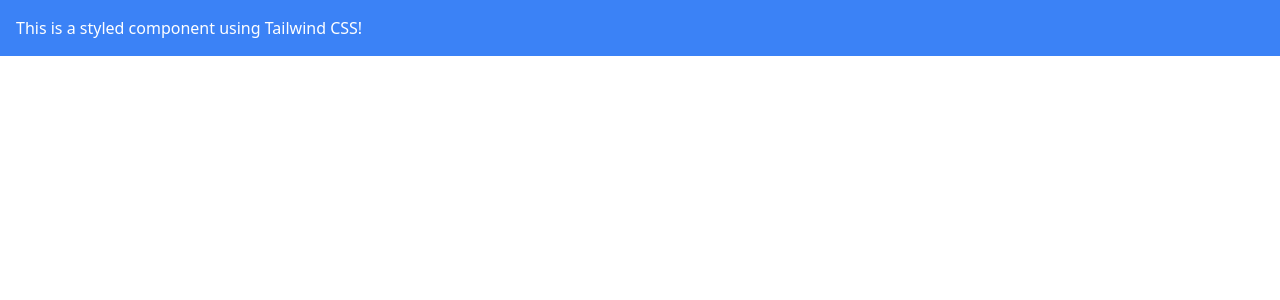
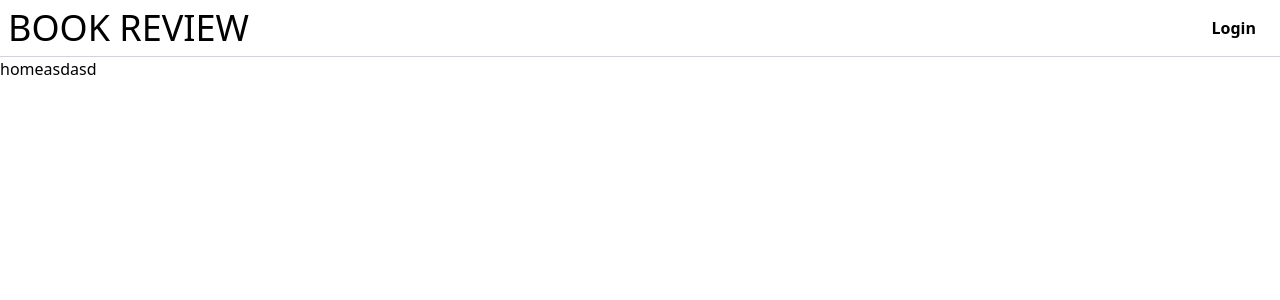
Before and after one commit to ysw753/bookreview, a React (Create React App) app: page / in a window 1280 px wide. Shown: the top 300 px of the page. Built offline with nearby package versions, Linux system fonts and the light colour scheme; no server answers.

Commit message:
firebase설정,navbar로그인현

```diff
--- a/package.json
+++ b/package.json
@@ -12,8 +12,10 @@
     "@types/node": "^16.18.36",
     "@types/react": "^18.2.13",
     "@types/react-dom": "^18.2.6",
+    "firebase": "^9.22.2",
     "react": "^18.2.0",
     "react-dom": "^18.2.0",
+    "react-router-dom": "^6.13.0",
     "react-scripts": "5.0.1",
     "tailwindcss": "^3.3.2",
     "typescript": "^4.9.5",
--- a/src/App.tsx
+++ b/src/App.tsx
@@ -1,8 +1,13 @@
+import Navbar from "./components/Navbar";
+import { Outlet } from "react-router-dom";
+import { AuthContextProvider } from "./context/AuthContext";
+
 function App() {
   return (
-    <div className="bg-blue-500 text-white p-4">
-      This is a styled component using Tailwind CSS!
-    </div>
+    <AuthContextProvider>
+      <Navbar />
+      <Outlet />
+    </AuthContextProvider>
   );
 }
 
--- /dev/null
+++ b/src/api/firebase.js
@@ -0,0 +1,30 @@
+// Import the functions you need from the SDKs you need
+import { initializeApp } from "firebase/app";
+
+import {
+  getAuth,
+  signInWithPopup,
+  GoogleAuthProvider,
+  onAuthStateChanged,
+} from "firebase/auth";
+
+const firebaseConfig = {
+  apiKey: process.env.REACT_APP_FIREBASE_API_KEY,
+  authDomain: process.env.REACT_APP_FIREBASE_AUTH_DOMAIN,
+  projectId: process.env.REACT_APP_FIREBASE_PROJECT_ID,
+  databaseURL: process.env.REACT_APP_FIREBASE_DATABASE,
+};
+
+// Initialize Firebase
+const app = initializeApp(firebaseConfig);
+const auth = getAuth();
+const provider = new GoogleAuthProvider();
+
+export function login() {
+  signInWithPopup(auth, provider).catch(console.error);
+}
+export function onUserStateChanged(callback) {
+  onAuthStateChanged(auth, async (user) => {
+    callback(user);
+  });
+}
--- /dev/null
+++ b/src/components/Navbar.tsx
@@ -0,0 +1,24 @@
+import React from "react";
+import { Link } from "react-router-dom";
+import Button from "./ui/Button";
+import { useAuthContext } from "../context/AuthContext";
+
+const Navbar = () => {
+  const { user, login } = useAuthContext();
+  return (
+    <header className="flex justify-between border-b border-gray-300 p-2">
+      <Link to="/" className="flex items-center text-4xl text-brand ">
+        <h1>BOOK REVIEW</h1>
+      </Link>
+      <nav className="flex items-center gap-4 font-semibold">
+        {user ? (
+          <Button text={"Logout"} onClick={() => {}} />
+        ) : (
+          <Button text={"Login"} onClick={login} />
+        )}
+      </nav>
+    </header>
+  );
+};
+
+export default Navbar;
--- /dev/null
+++ b/src/components/ui/Button.tsx
@@ -0,0 +1,19 @@
+import React from "react";
+
+type ButtonProps = {
+  text: string;
+  onClick: (event: React.MouseEvent<HTMLButtonElement>) => void;
+};
+
+const Button = ({ text, onClick }: ButtonProps) => {
+  return (
+    <button
+      className="bg-brand py-2 px-4 rounded-sm hover:brightness-110"
+      onClick={onClick}
+    >
+      {text}
+    </button>
+  );
+};
+
+export default Button;
--- /dev/null
+++ b/src/context/AuthContext.tsx
@@ -0,0 +1,41 @@
+import { createContext, useContext, useEffect, useState } from "react";
+import { login, onUserStateChanged } from "../api/firebase";
+
+type AuthContextType = {
+  login: () => void;
+  user: User | undefined;
+};
+type User = {
+  name: string;
+};
+
+const AuthContext = createContext<AuthContextType | undefined>(undefined);
+
+export function AuthContextProvider({
+  children,
+}: {
+  children: React.ReactNode;
+}) {
+  const [user, setUser] = useState<User>();
+  useEffect(() => {
+    onUserStateChanged((user: User) => {
+      setUser(user);
+    });
+  }, []);
+
+  return (
+    <AuthContext.Provider value={{ login, user }}>
+      {children}
+    </AuthContext.Provider>
+  );
+}
+
+export function useAuthContext() {
+  const context = useContext(AuthContext);
+  if (context === undefined) {
+    throw new Error(
+      "useAuthContext must be used within an AuthContextProvider"
+    );
+  }
+  return context;
+}
--- a/src/index.tsx
+++ b/src/index.tsx
@@ -3,13 +3,22 @@
 import App from "./App";
 import reportWebVitals from "./reportWebVitals";
 import "./styles.css"; // Tailwind CSS 파일 임포트
+import { createBrowserRouter, RouterProvider } from "react-router-dom";
+import Home from "./pages/Home";
 
+const router = createBrowserRouter([
+  {
+    path: "/",
+    element: <App />,
+    children: [{ index: true, path: "/", element: <Home /> }],
+  },
+]);
 const root = ReactDOM.createRoot(
   document.getElementById("root") as HTMLElement
 );
 root.render(
   <React.StrictMode>
-    <App />
+    <RouterProvider router={router} />
   </React.StrictMode>
 );
 
--- /dev/null
+++ b/src/pages/Home.tsx
@@ -0,0 +1,7 @@
+import React from "react";
+
+const Home = () => {
+  return <div>homeasdasd</div>;
+};
+
+export default Home;
```
Also changed, not shown: 1 other file (tests, documents, lock files or other folders).
